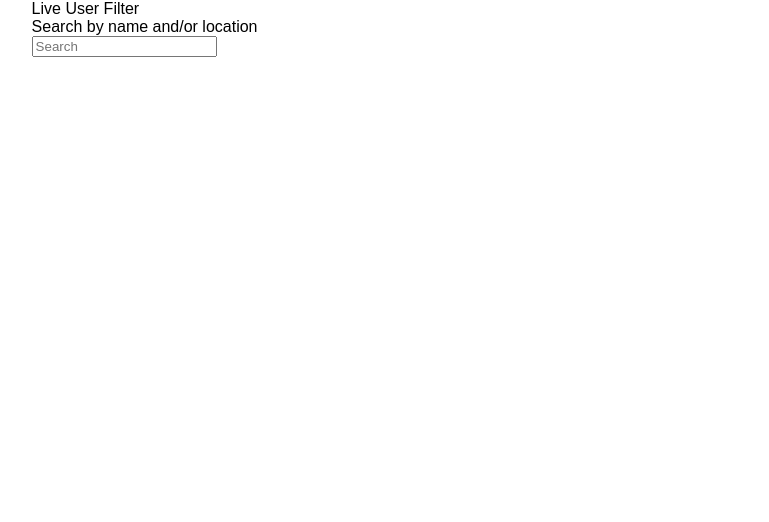
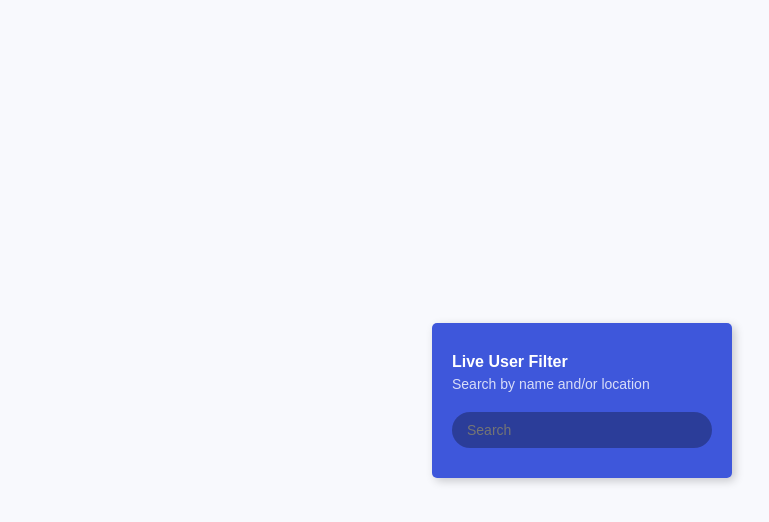
Before and after one commit to junedkaxioned/Live-User-Filter, a plain HTML site: page index.html in a window 1280 px wide. Shown: the whole page, without its empty margins (58-827 px from the left). Drawn offline with Linux system fonts and the light colour scheme.

Commit message:
Css Completed

```diff
--- a/assets/css/style.css
+++ b/assets/css/style.css
@@ -101,36 +101,96 @@ li {
   margin: 0 auto;
 }
 
-/*=================================
-  Header styling starts here
-=================================*/
-
-
-
-/*=================================
-  Header styling ends here
-=================================*/
+* {
+  box-sizing: border-box;
+  margin: 0;
+  padding: 0;
+}
 
 /*=================================
   main styling starts here
 =================================*/
 
+.live-user {
+  height: 100vh;
+  margin: 0;
+  display: flex;
+  align-items: center;
+  background-color: #f8f9fd;
+  justify-content: center;
+  overflow: hidden;
+}
+
+.live-user .wrapper {
+  width: 300px;
+  border-radius: 5px;
+  box-shadow: 3px 3px 10px rgb(0 0 0 / 20%);
+  overflow: hidden;
+}
+
+.filter-section {
+  padding: 30px 20px;
+  background-color: #3e57db;
+  color: #fff;
+}
+
+.title {
+  font-size: 16px;
+  font-weight: bold;
+}
+
+.subtitle {
+  margin: 5px 0 20px;
+  display: inline-block;
+  font-size: 14px;
+  opacity: 0.8;
+}
+
+.filter {
+  width: 100%;
+  padding: 10px 15px;
+  border: 0;
+  border-radius: 50px;
+  background-color: rgba(0, 0, 0, 0.3);
+  color: #fff;
+  font-size: 14px;
+  outline: none;
+}
+
+.users-list {
+  max-height: 400px;
+  background-color: #fff;
+  list-style-type: none;
+  overflow-y: auto;
+}
+
+.user figure {
+  padding: 20px;
+  display: flex;
+}
+
+.user figure img {
+  width: 50px;
+  height: 50px;
+  border-radius: 50%;
+  object-fit: cover;
+}
+
+.user-info { margin-left: 10px; }
+
+.user-info h2 {
+  font-size: 18px;
+  font-weight: bold;
+  margin: 0 0 10px;
+}
+
+.user-info p { font-size: 12px; }
 
 
 /*=================================
   main styling ends here
 =================================*/
 
-/*=================================
-  footer styling starts here
-=================================*/
-
-
-
- /*=================================
-  footer styling ends here
-=================================*/
-
 /*media query starts*/
 /*media query for 995px starts here*/
 @media only screen and (max-width: 995px) {}
```
